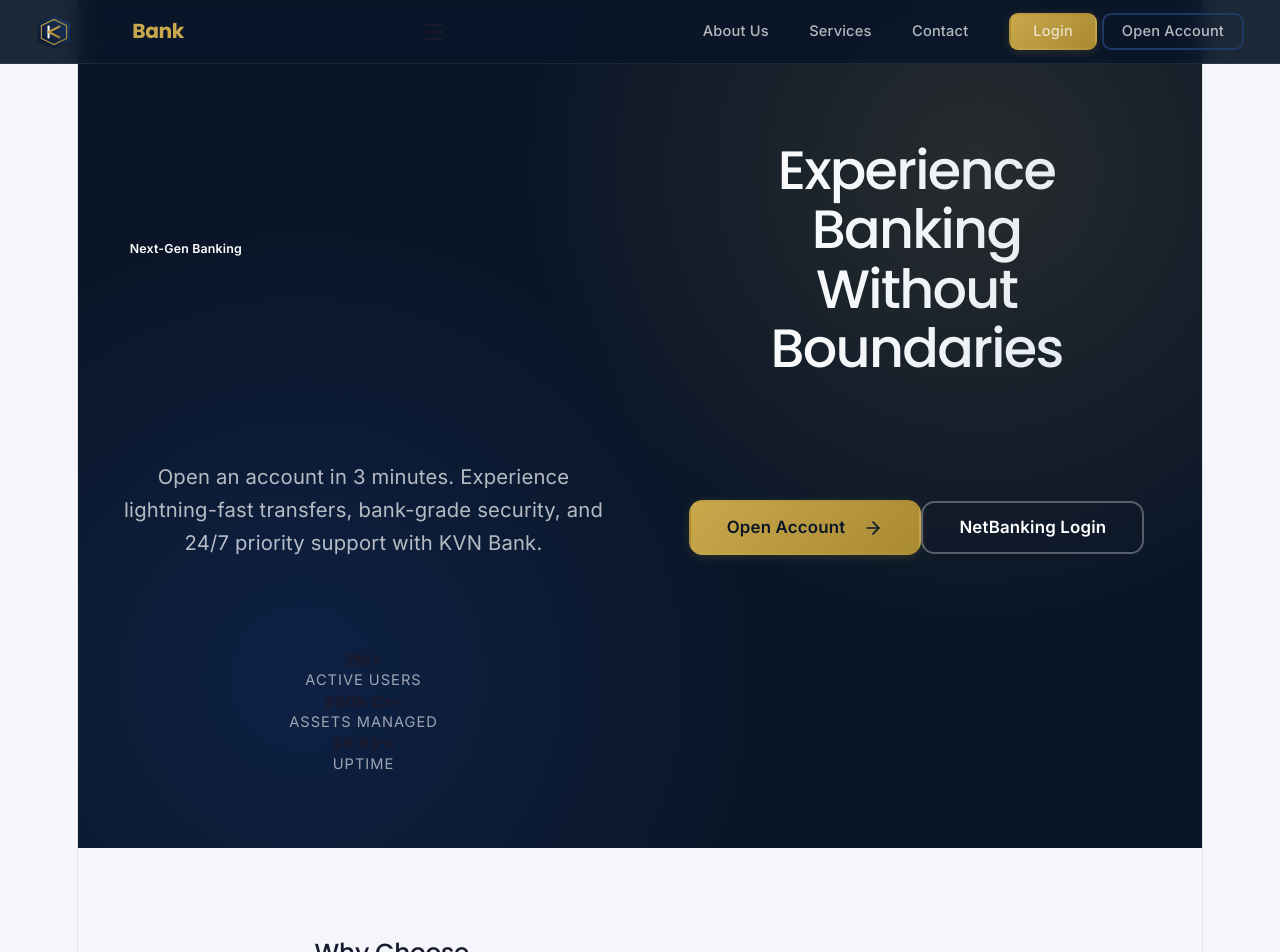
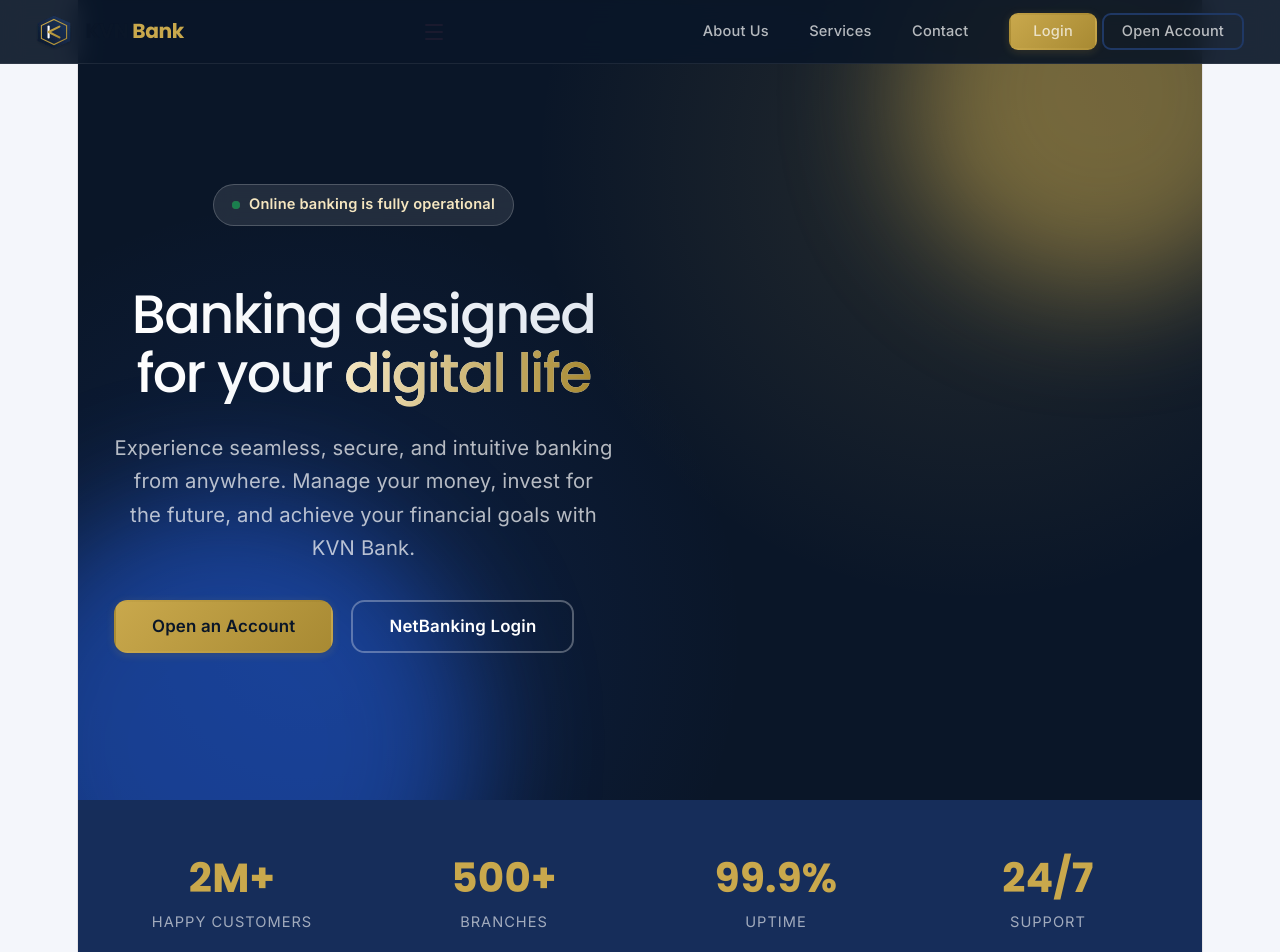
Before and after one commit to VijayNarasimhaKottam/knvbanking, a React (Vite) app: page / in a window 1280 px wide. Shown: the top 952 px of the page. Built offline with nearby package versions, Linux system fonts and the light colour scheme.

Commit message:
Restore original hero structure for landing CSS

```diff
--- a/src/pages/Home.jsx
+++ b/src/pages/Home.jsx
@@ -20,37 +20,88 @@ export default function Home() {
 
   return (
     <>
-      <section className="hero">
+      <header className="hero">
+        <div className="hero-bg-shapes">
+          <div className="hero-shape hero-shape-1"></div>
+          <div className="hero-shape hero-shape-2"></div>
+        </div>
+
         <div className="hero-content">
-          <div className="badge mb-4">
-            <span className="badge-dot"></span> Next-Gen Banking
-          </div>
-          <h1 className="hero-title">Experience Banking<br />Without Boundaries</h1>
-          <p className="hero-subtitle">
-            Open an account in 3 minutes. Experience lightning-fast transfers, bank-grade security, and 24/7 priority support with KVN Bank.
-          </p>
-          <div className="hero-cta">
-            <Link to="/register" className="btn btn-primary btn-lg">
-              Open Account <ArrowRight size={20} style={{ marginLeft: '0.5rem' }} />
-            </Link>
-            <Link to="/login" className="btn btn-outline btn-lg" style={{ color: 'white', borderColor: 'rgba(255,255,255,0.3)' }}>
-              NetBanking Login
-            </Link>
+          <div className="hero-text">
+            <div className="hero-badge">
+              <span></span> Online banking is fully operational
+            </div>
+            <h1 className="hero-title">Banking designed for your <span>digital life</span></h1>
+            <p className="hero-subtitle">
+              Experience seamless, secure, and intuitive banking from anywhere.
+              Manage your money, invest for the future, and achieve your financial goals with KVN Bank.
+            </p>
+            <div className="hero-actions">
+              <Link to="/register" className="btn btn-primary btn-lg">Open an Account</Link>
+              <Link to="/login" className="btn btn-outline btn-lg" style={{ color: 'white', borderColor: 'rgba(255,255,255,0.3)' }}>NetBanking Login</Link>
+            </div>
           </div>
 
-          <div className="hero-stats">
-            <div className="stat-item">
-              <h4>2M+</h4>
-              <p>Active Users</p>
+          <div className="hero-visual">
+            <div className="hero-card hero-card-1">
+              <div style={{ display: 'flex', justifyContent: 'space-between', alignItems: 'center' }}>
+                <span style={{ fontSize: '0.8rem', opacity: 0.8 }}>Total Balance</span>
+                <img src="/assets/logo.svg" alt="KVN" width="24" height="24" />
+              </div>
+              <div className="mock-balance">₹2,50,000</div>
+              <div style={{ fontSize: '0.75rem', color: 'var(--color-success)' }}>+2.4% from last month</div>
+              <div style={{ marginTop: '1rem', display: 'flex', gap: '0.5rem' }}>
+                <div style={{ height: '4px', flex: 2, background: 'var(--color-accent)', borderRadius: '2px' }}></div>
+                <div style={{ height: '4px', flex: 1, background: 'var(--color-success)', borderRadius: '2px' }}></div>
+              </div>
             </div>
-            <div className="stat-item">
-              <h4>₹50k Cr+</h4>
-              <p>Assets Managed</p>
+
+            <div className="hero-card hero-card-2">
+              <div style={{ fontSize: '0.8rem', fontWeight: 600, marginBottom: '0.5rem' }}>Recent Activity</div>
+              <div className="mock-txn">
+                <div style={{ display: 'flex', alignItems: 'center', gap: '0.5rem' }}>
+                  <div style={{ width: '24px', height: '24px', borderRadius: '50%', background: 'var(--color-success-light)', display: 'flex', alignItems: 'center', justifyContent: 'center', fontSize: '10px' }}>↓</div>
+                  <span style={{ fontSize: '0.75rem' }}>Salary</span>
+                </div>
+                <span style={{ fontSize: '0.75rem', fontFamily: 'var(--font-mono)', color: 'var(--color-success)' }}>+₹85,000</span>
+              </div>
+              <div className="mock-txn">
+                <div style={{ display: 'flex', alignItems: 'center', gap: '0.5rem' }}>
+                  <div style={{ width: '24px', height: '24px', borderRadius: '50%', background: 'var(--color-danger-light)', display: 'flex', alignItems: 'center', justifyContent: 'center', fontSize: '10px' }}>↑</div>
+                  <span style={{ fontSize: '0.75rem' }}>Netflix</span>
+                </div>
+                <span style={{ fontSize: '0.75rem', fontFamily: 'var(--font-mono)' }}>−₹649</span>
+              </div>
             </div>
-            <div className="stat-item">
-              <h4>99.99%</h4>
-              <p>Uptime</p>
+
+            <div className="hero-card hero-card-3" style={{ display: 'flex', alignItems: 'center', gap: '1rem', padding: '1rem' }}>
+              <div style={{ width: '40px', height: '40px', borderRadius: '50%', background: 'linear-gradient(135deg, var(--color-accent), var(--color-accent-dark))', display: 'flex', alignItems: 'center', justifyContent: 'center', fontWeight: 700, color: 'var(--color-primary)' }}>FD</div>
+              <div>
+                <div style={{ fontSize: '0.85rem', fontWeight: 600 }}>Fixed Deposit</div>
+                <div style={{ fontSize: '0.75rem', opacity: 0.8 }}>Earn up to 7.25% p.a.</div>
+              </div>
             </div>
+          </div>
+        </div>
+      </header>
+
+      <section className="stats">
+        <div className="stats-grid">
+          <div className="stat-item">
+            <h3>2M+</h3>
+            <p>Happy Customers</p>
+          </div>
+          <div className="stat-item">
+            <h3>500+</h3>
+            <p>Branches</p>
+          </div>
+          <div className="stat-item">
+            <h3>99.9%</h3>
+            <p>Uptime</p>
+          </div>
+          <div className="stat-item">
+            <h3>24/7</h3>
+            <p>Support</p>
           </div>
         </div>
       </section>
```
